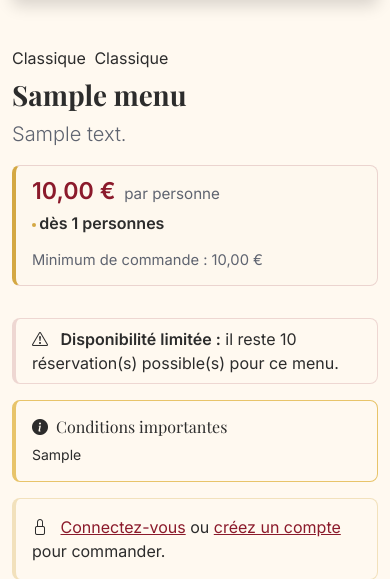
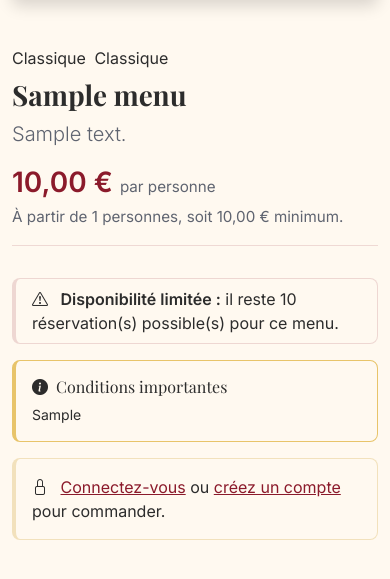
Before and after one commit to AmineAKIK/vite-gourmand-ecf, a PHP site: page /menus/detail?id=1 in a window 390 px wide. Shown: the part 522-1101 px from the top of the page. Run offline with PHP 8.4, Linux system fonts and the light colour scheme; data comes from the database, SQL or seed files in the repository; tables that the repository leaves empty hold one stand-in row (values such as "Sample post"); data that the repository does not hold is empty; some libraries are stand-ins or nearby versions.

Commit message:
Simplifie le bloc tarifaire menu

```diff
--- a/public/css/style.css
+++ b/public/css/style.css
@@ -1062,29 +1062,21 @@ a:focus {
 }
 
 .menu-pricing-panel {
-    display: flex;
-    align-items: center;
-    justify-content: space-between;
-    gap: .85rem 1.25rem;
-    padding: .85rem 1rem;
-    background: rgba(253, 246, 236, .58);
-    border: 1px solid var(--menu-panel-border, var(--vg-border));
-    border-left: 4px solid var(--vg-or);
-    border-radius: 8px;
-    box-shadow: none;
+    padding: .15rem 0 1rem;
+    border-bottom: 1px solid rgba(139, 26, 43, .14);
 }
 
 .menu-pricing-line {
     display: flex;
     align-items: baseline;
     flex-wrap: wrap;
-    gap: .35rem .55rem;
+    gap: .45rem;
     min-width: 0;
 }
 
 .menu-pricing-price {
     color: var(--vg-bordeaux);
-    font-size: 1.55rem;
+    font-size: 2rem;
     font-weight: 800;
     line-height: 1;
 }
@@ -1095,26 +1087,10 @@ a:focus {
     font-size: .95rem;
 }
 
-.menu-pricing-minimum {
-    color: var(--vg-text);
-    font-weight: 700;
-}
-
-.menu-pricing-minimum::before {
-    content: '';
-    display: inline-block;
-    width: 4px;
-    height: 4px;
-    margin: 0 .2rem .18rem 0;
-    border-radius: 50%;
-    background-color: var(--vg-or);
-}
-
-.menu-pricing-total {
-    flex: 0 0 auto;
+.menu-pricing-note {
     color: var(--vg-muted);
-    font-size: .92rem;
-    white-space: nowrap;
+    font-size: .95rem;
+    margin-top: .45rem;
 }
 
 .menu-cart-form .input-group-text {
@@ -1134,17 +1110,8 @@ a:focus {
 }
 
 @media (max-width: 575.98px) {
-    .menu-pricing-panel {
-        align-items: flex-start;
-        flex-direction: column;
-    }
-
     .menu-pricing-price {
-        font-size: 1.45rem;
-    }
-
-    .menu-pricing-total {
-        white-space: normal;
+        font-size: 1.75rem;
     }
 }
 
--- a/src/views/pages/menus/detail.php
+++ b/src/views/pages/menus/detail.php
@@ -61,9 +61,8 @@ $prixMinimum = $prixParPersonne * $nombrePersonneMinimum;
                 <div class="menu-pricing-line">
                     <span class="menu-pricing-price"><?= sanitize(formatPrice($prixParPersonne)) ?></span>
                     <span class="menu-pricing-unit">par personne</span>
-                    <span class="menu-pricing-minimum">dès <?= $nombrePersonneMinimum ?> personnes</span>
                 </div>
-                <div class="menu-pricing-total">Minimum de commande : <?= sanitize(formatPrice($prixMinimum)) ?></div>
+                <p class="menu-pricing-note mb-0">À partir de <?= $nombrePersonneMinimum ?> personnes, soit <?= sanitize(formatPrice($prixMinimum)) ?> minimum.</p>
             </div>
 
             <div class="row g-3 my-3">
```
